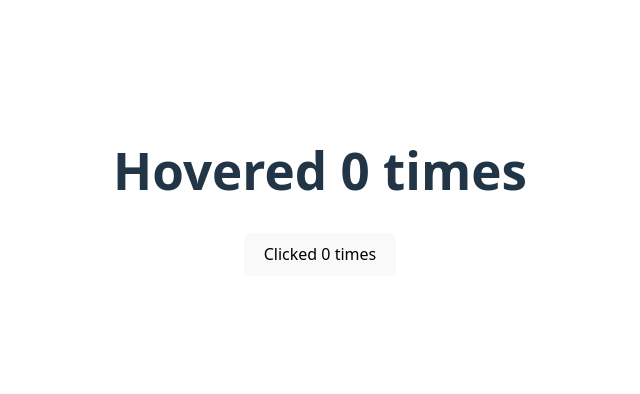
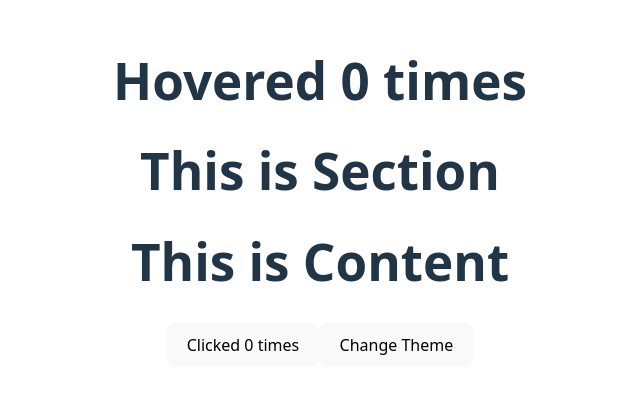
Before and after one commit to jahid-cuet/React-js, a React (Vite) app: page / in a window 1280 px wide. Shown: the part 208-602 px from the top of the page, without its empty margins (320-960 px from the left). Built offline with nearby package versions, Linux system fonts and the light colour scheme.

Commit message:
Context API done

```diff
--- a/src/App.jsx
+++ b/src/App.jsx
@@ -9,22 +9,39 @@ import Emoji from './composition/Emoji'
 
 import  ClickCounter from './ClickCounter'
 import HoverCounter from './HoverCounter'
-import Counter from './Counter'
+import Counter from './Counter';
+import Section from './section';
+import React, { Component } from "react";
+import themeContext from './themeContext';
+class App extends Component {
 
-function App() {
+  state={
+    theme: 'light'
+  }
 
-  return (
-    <>
+switchTheme = () => {
+  this.setState(({ theme }) => {
+    if (theme === 'dark') {
+      return { theme: 'light' };
+    } else {
+      return { theme: 'dark' };
+    }
+  });
+};
 
-  <HoverCounter />
+  render() {
 
-  <Counter
-  render={(count, incrementCount) => (
-    <ClickCounter count={count} incrementCount={incrementCount} />
-  )}
-/>
-    </>
-  )
+    const {theme}=this.state;
+    return (
+      <>
+        <HoverCounter />
+        <themeContext.Provider value={{theme, switchTheme:this.switchTheme}}>
+        <Section/></themeContext.Provider>
+
+
+      </>
+    );
+  }
 }
 
-export default App
+export default App;
--- a/src/ClickCounter.jsx
+++ b/src/ClickCounter.jsx
@@ -1,18 +1,18 @@
 import React from 'react';
-export default class ClickCounter extends React.Component{
+export default function ClickCounter({count,incrementCount,theme,switchTheme}){
 
-    render(){
-       const {count,incrementCount}=this.props;
-
+  const style= theme==='dark'?{
+    backgroundColor: '#000000', color: '#ffffff'
+  } :null
 return(
-
     <div>
-  <button type="button" onClick={incrementCount}>
+  <button type="button" onClick={incrementCount} style={style}>
         Clicked {count} times
       </button>
+
+  <button type='button' onClick={switchTheme}>Change Theme</button>
     </div>
 
 )
 
     }
-}
--- /dev/null
+++ b/src/Content.jsx
@@ -0,0 +1,50 @@
+import themeContext from "./themeContext";
+import ClickCounter from "./ClickCounter";
+import Counter from "./Counter";
+
+import { useContext } from "react";
+
+export default function Content() {
+
+const context=useContext(themeContext)
+const {theme,switchTheme}=context;
+
+
+  return (
+    <div>
+      <h1>This is Content</h1>
+      <Counter>
+        {(count, incrementCount) => (
+              <ClickCounter
+                count={count}
+                incrementCount={incrementCount}
+                theme={theme}
+                switchTheme={switchTheme}
+              />
+            )}
+
+      </Counter>
+    </div>
+  );
+}
+
+//For Class based
+//   return (
+// <div>
+// <h1>This is Content</h1>
+// <Counter>
+// {(count, incrementCount) => (
+// <themeContext.Consumer>
+// {({ theme ,switchTheme}) => (
+// <ClickCounter
+// count={count}
+// incrementCount={incrementCount}
+// theme={theme}
+// switchTheme={switchTheme}
+// />
+// )}
+// </themeContext.Consumer>
+// )}
+// </Counter>
+// </div>
+// );
--- a/src/Counter.jsx
+++ b/src/Counter.jsx
@@ -11,9 +11,9 @@ class Counter extends React.Component{
 
     }
     render(){
-        const{render}=this.props;
+        const{children}=this.props;
         const{count}=this.state;
-        return render(count,this.incrementCount)
+        return children(count,this.incrementCount)
     }
 }
 
--- /dev/null
+++ b/src/Section.jsx
@@ -0,0 +1,22 @@
+import Content from './Content'
+
+import React from 'react'
+
+export default class  Section extends React.Component{
+    shouldComponentUpdate(){
+        return false;
+
+    }
+
+
+    render(){
+
+return(
+        <div>
+            <h1> This is Section</h1>
+            <Content/>
+        </div>
+    )
+    }
+
+}
--- /dev/null
+++ b/src/lib/Context.jsx
@@ -0,0 +1,26 @@
+class Context {
+    constructor(value){
+        this.value=value;
+    }
+
+    // Provider
+    Provider=({children,value})=>{
+        this.value=value;
+        return children;
+
+    }
+
+    //Consumer
+
+    Consumer = ({children})=>children(this.value)
+}
+
+function createContext(value=null){
+    const context =new Context(value);
+    return {
+        Provider:context.Provider,
+        Consumer: context.Consumer
+    }
+}
+
+export default createContext;
--- /dev/null
+++ b/src/themeContext.jsx
@@ -0,0 +1,8 @@
+// import createContext from "./lib/Context";
+import React from "react";
+
+const themeContext = React.createContext({
+  theme: "light", // default value
+});
+
+export default themeContext;
```
